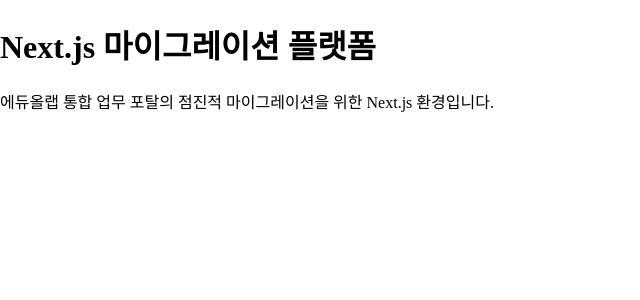
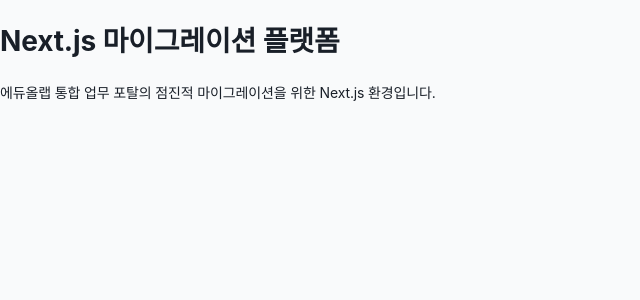
Before and after one commit to wlghksw/workportal-design, a Next.js app: page / in a window 1280 px wide. Shown: the top 300 px of the page, without its empty margins (0-640 px from the left). Built offline with nearby package versions, Linux system fonts and the light colour scheme.

Commit message:
chore: Next 앱에 공통 스타일 연결

```diff
--- a/app/globals.css
+++ b/app/globals.css
@@ -1,5 +1,11 @@
+@import url("../shared/tokens.css");
+@import url("../shared/portal-header.css");
+
 /* Base reset for Next.js app */
 body {
   margin: 0;
   padding: 0;
+  background-color: var(--background);
+  color: var(--text);
+  font-family: var(--font-family-base);
 }
```
